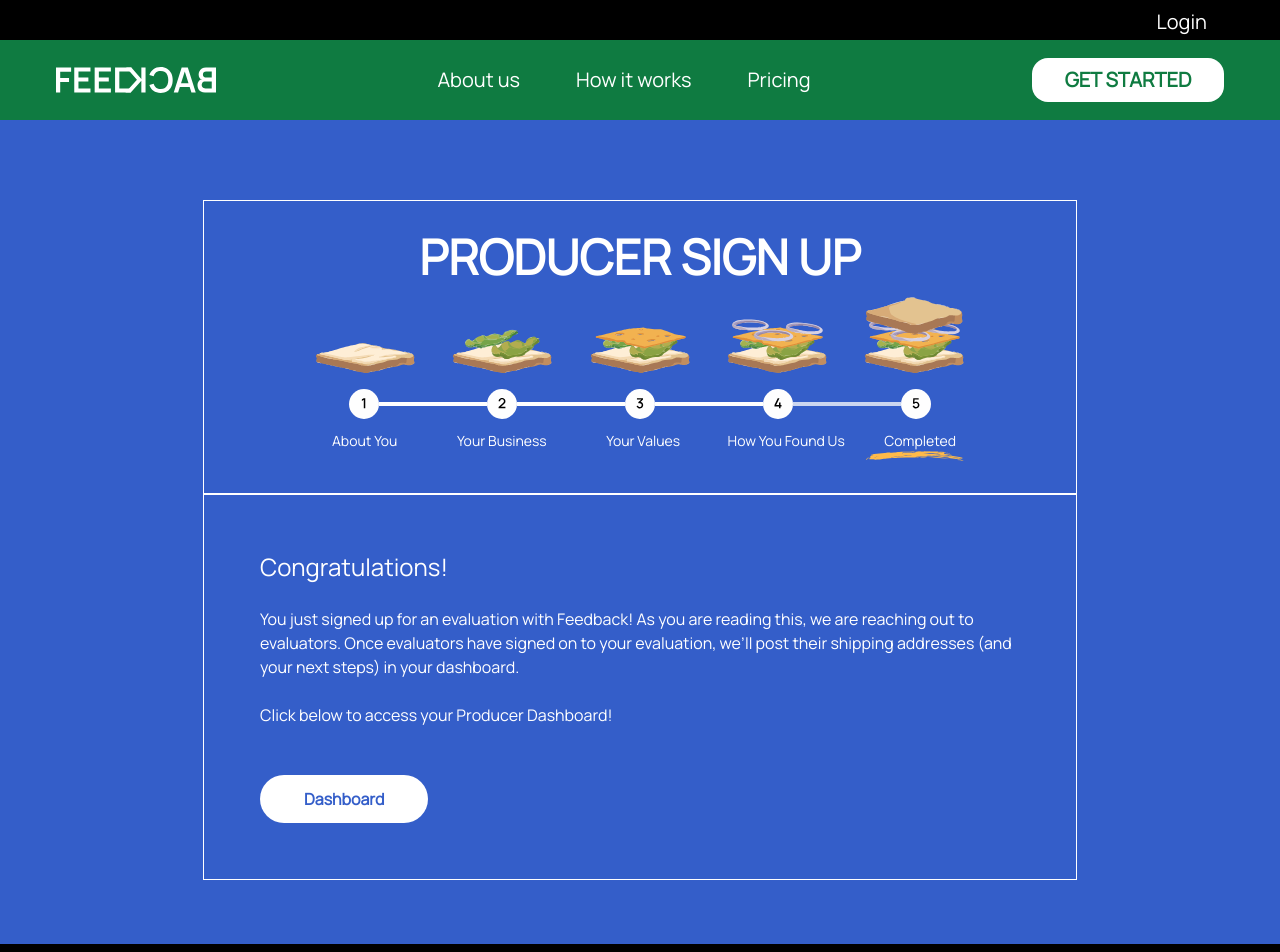
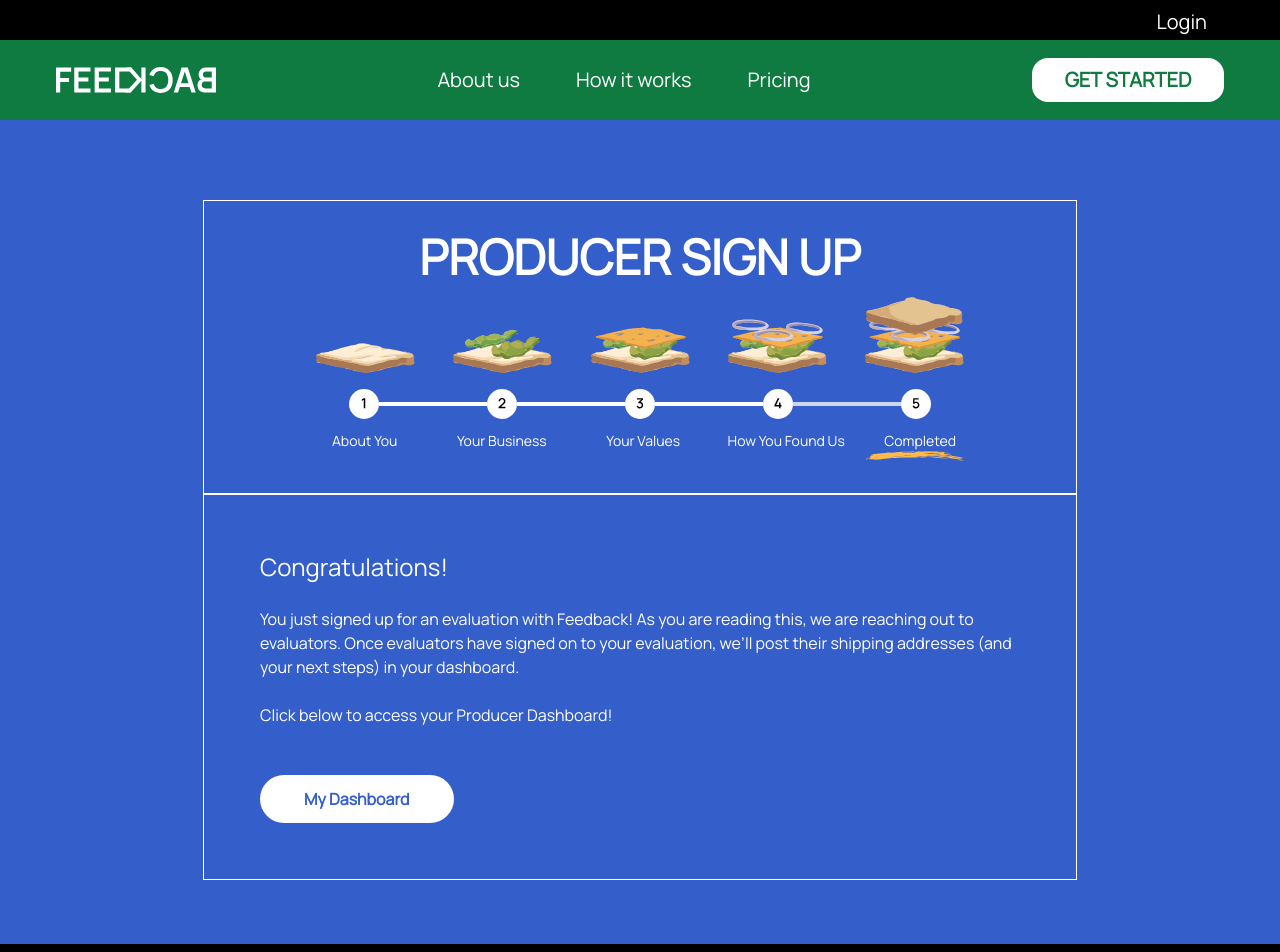
Before and after one commit to LetsRuminate/ruminate-feedback, a React (Vite) app: page /producer-completed in a window 1280 px wide. Shown: the top 952 px of the page. Built offline with nearby package versions, Linux system fonts and the light colour scheme; no server answers.

Commit message:
attempted to change the route - failed haha

```diff
--- a/src/pages/login/index.tsx
+++ b/src/pages/login/index.tsx
@@ -241,6 +241,7 @@ export default function Login() {
       </section>
       <section>
         <button
+          onClick={loginUser}
           className="text-white text-base text-center font-normal leading-5 rounded-md bg-[#5772DA] px-6 w-full h-8"
           type="button"
         >
--- a/src/pages/producer/sign-up-form/page-completed/index.tsx
+++ b/src/pages/producer/sign-up-form/page-completed/index.tsx
@@ -80,9 +80,14 @@ export default function ProducerCompleted() {
           <br />
           Click below to access your Producer Dashboard!
         </p>
-        <button className="text-[#345EC9] text-base font-manrope font-semibold bg-white px-11 py-3 rounded-3xl">
-          <Link to="/login">Dashboard</Link>
-        </button>
+        <Link to="/producer">
+          <button
+            className="text-[#345EC9] text-base font-manrope font-semibold bg-white px-11 py-3 rounded-3xl"
+            type="button"
+          >
+            My Dashboard
+          </button>
+        </Link>
       </div>
     </div>
   );
```
